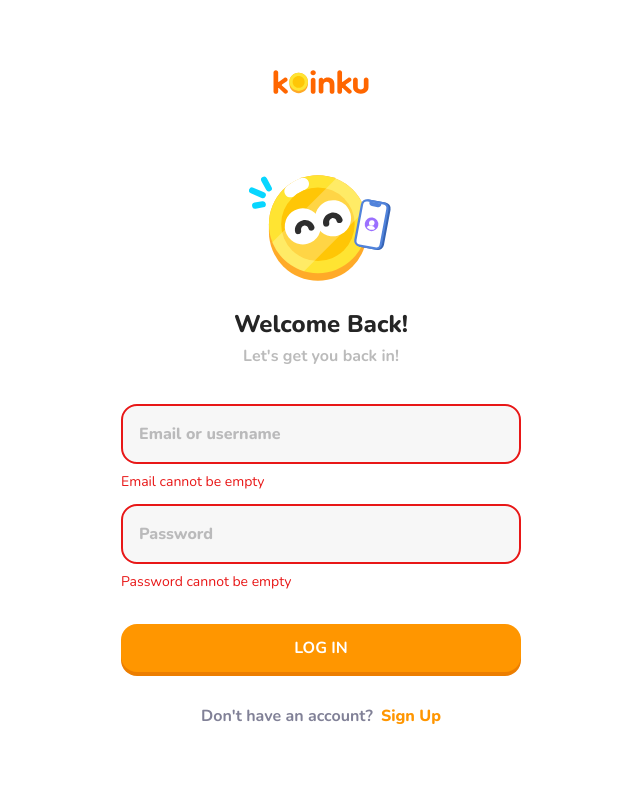
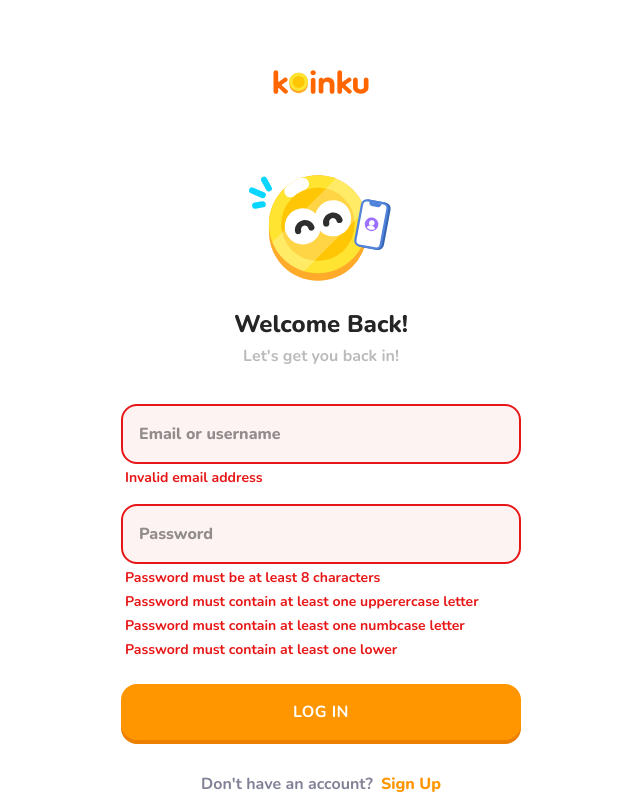
Before and after one commit to mahasigma-sunib/strukly, a React (Vite) app in the folder strukly-frontend/: page /login in a window 1280 px wide. Both pictures are taken after a click on the button "LOG IN". Shown: the whole page, without its empty margins (319-959 px from the left). Built offline with nearby package versions, Linux system fonts and the light colour scheme; no server answers.

Commit message:
feat: enhance UserLogin and UserRegister components with improved validation and error handling

```diff
--- a/strukly-frontend/src/pages/auth/UserLogin.tsx
+++ b/strukly-frontend/src/pages/auth/UserLogin.tsx
@@ -1,5 +1,4 @@
 import { useState } from "react";
-// import axios from "axios";
 import { useNavigate } from "react-router-dom";
 import { emailSchema, passwordSchema } from "./schema/UserAuthSchemas";
 import useUserAuth from "../../store/UserAuthStore";
@@ -7,151 +6,158 @@ import Button from "../../components/button/Button";
 import TextLogo from "../../components/logos/TextLogo";
 import LoginMascot from "../../components/mascots/LoginMascot";
 
+// Helper error message component
+const ErrorMessage = ({ children }: { children: React.ReactNode }) => (
+  <p className="text-status-error text-sm font-bold mt-1 ml-1 animate-in fade-in slide-in-from-top-1 duration-200">
+    {children}
+  </p>
+);
+
 function UserLogin() {
   const [email, setEmail] = useState("");
   const [password, setPassword] = useState("");
   const [emailError, setEmailError] = useState("");
   const [passwordError, setPasswordError] = useState<string[]>([]);
   const [loginError, setLoginError] = useState("");
+  const [isLoading, setIsLoading] = useState(false); // Tambahkan state loading
 
   const navigate = useNavigate();
   const login = useUserAuth((s) => s.login);
 
-  const handleEmailValidation = () => {
-    const { error, success } = emailSchema.safeParse(email);
-    if (success) {
-      setEmailError("");
-    } else {
-      setEmailError(error.issues[0].message);
-    }
-  };
+  const validate = () => {
+    const emailVal = emailSchema.safeParse(email);
+    const passVal = passwordSchema.safeParse(password);
 
-  const handlePasswordValidation = () => {
-    const { error, success } = passwordSchema.safeParse(password);
-    if (success) {
-      setPasswordError([]);
-    } else {
-      const errors = error.issues.map((issue) => issue.message);
-      setPasswordError(errors);
-    }
+    if (!emailVal.success) setEmailError(emailVal.error.issues[0].message);
+    else setEmailError("");
+
+    if (!passVal.success)
+      setPasswordError(passVal.error.issues.map((i) => i.message));
+    else setPasswordError([]);
+
+    return emailVal.success && passVal.success;
   };
 
   const handleLogin = async () => {
-    handleEmailValidation();
-    handlePasswordValidation();
     setLoginError("");
+    const isValid = validate();
 
-    if (!email || !password || emailError !== "" || passwordError.length > 0) {
-      if (!email) setEmailError("Email cannot be empty");
-      if (!password) setPasswordError(["Password cannot be empty"]);
-      return;
-    }
+    if (!isValid) return;
 
+    setIsLoading(true);
     try {
       await login(email, password);
-      document.location.href = "/cookie";
-    } catch {
-      setLoginError("Invalid email or password");
+      window.location.href = "/cookie";
+    } catch (err) {
+      setLoginError(
+        "The email or password you entered is incorrect. Please try again."
+      );
+    } finally {
+      setIsLoading(false);
     }
   };
 
   return (
-    <div className="bg-surface min-h-screen flex flex-col items-center">
+    <div className="bg-surface min-h-screen flex flex-col items-center antialiased">
       <div className="flex justify-center items-center w-full pt-10 pb-4">
         <TextLogo width={108} height={84} />
       </div>
 
       <div className="flex flex-col gap-4 items-center w-full max-w-sm md:max-w-md px-6">
-        <div className="flex flex-col gap-1 mb-5 mt-4 items-center justify-center text-center">
+        <div className="flex flex-col gap-1 mb-5 mt-4 items-center text-center">
           <div className="mb-1">
             <LoginMascot width={144} height={144} />
           </div>
-          <p className="font-extrabold text-2xl text-text-primary">
+          <h1 className="font-extrabold text-2xl text-text-primary">
             Welcome Back!
-          </p>
+          </h1>
           <p className="font-bold text-base text-inactive">
             Let's get you back in!
           </p>
         </div>
 
-        {/* Form Fields Section */}
-        <div className="flex flex-col gap-3 w-full">
-          {/* Email Input */}
+        {/* Global Login Error Alert */}
+        {loginError && (
+          <div className="w-full bg-status-error/10 border border-status-error/20 p-3 rounded-2xl flex items-center gap-3 animate-in zoom-in-95 duration-300">
+            <div className="bg-status-error text-white rounded-full p-3 h-5 w-5 flex items-center justify-center text-sm font-bold">
+              !
+            </div>
+            <p className="text-status-error text-sm font-bold">{loginError}</p>
+          </div>
+        )}
+
+        <div className="flex flex-col gap-4 w-full">
+          {/* Email Input Group */}
+          <div className="flex flex-col">
             <input
               type="email"
-            id="email"
               placeholder="Email or username"
               value={email}
-            onChange={(event) => {
-              setEmail(event?.target.value);
-              handleEmailValidation();
+              onChange={(e) => setEmail(e.target.value)}
+              onBlur={() => {
+                const res = emailSchema.safeParse(email);
+                setEmailError(res.success ? "" : res.error.issues[0].message);
               }}
-            onBlur={handleEmailValidation}
-            required
-            className={`w-full p-4 border-2 rounded-2xl text-base font-extrabold text-text-secondary mx-auto block
-                      bg-background focus:outline-none focus:border-primary
-                      ${emailError ? "border-status-error" : "border-border"}`}
+              className={`w-full p-4 border-2 rounded-2xl text-base font-extrabold transition-all duration-200
+                bg-background focus:outline-none focus:ring-4 focus:ring-primary/10
+                ${
+                  emailError
+                    ? "border-status-error bg-status-error/5"
+                    : "border-border focus:border-primary"
+                }`}
             />
-          {emailError != "" && (
-            <p className="text-status-error text-sm mt-[-4px]">{emailError}</p>
-          )}
+            {emailError && <ErrorMessage>{emailError}</ErrorMessage>}
+          </div>
 
-          {/* Password Input */}
+          {/* Password Input Group */}
+          <div className="flex flex-col">
             <input
               type="password"
-            id="password"
               placeholder="Password"
               value={password}
-            onChange={(event) => {
-              setPassword(event?.target.value);
-              handlePasswordValidation();
+              onChange={(e) => setPassword(e.target.value)}
+              onBlur={() => {
+                const res = passwordSchema.safeParse(password);
+                setPasswordError(
+                  res.success ? [] : res.error.issues.map((i) => i.message)
+                );
               }}
-            onBlur={handlePasswordValidation}
-            required
-            className={`w-full p-4 border-2 rounded-2xl text-base font-extrabold text-text-secondary mx-auto block
-                      bg-background focus:outline-none focus:border-primary
+              className={`w-full p-4 border-2 rounded-2xl text-base font-extrabold transition-all duration-200
+                bg-background focus:outline-none focus:ring-4 focus:ring-primary/10
                 ${
                   passwordError.length > 0
-                          ? "border-status-error"
-                          : "border-border"
+                    ? "border-status-error bg-status-error/5"
+                    : "border-border focus:border-primary"
                 }`}
             />
-          {passwordError.length > 0 && (
-            <div className="text-status-error text-sm mt-[-4px]">
-              {passwordError.map((error, index) => (
-                <p key={index}>{error}</p>
+            {passwordError.map((err, i) => (
+              <ErrorMessage key={i}>{err}</ErrorMessage>
             ))}
           </div>
-          )}
         </div>
 
-        {/* Login Button */}
         <Button
           variant="primary"
           onClick={handleLogin}
-          className="rounded cursor-pointer my-4 w-full py-3"
+          disabled={isLoading}
+          className={`rounded-2xl cursor-pointer my-2 w-full py-4 font-black tracking-wide transition-all
+            ${
+              isLoading ? "opacity-70" : "hover:shadow-lg active:scale-[0.98]"
+            }`}
         >
-          LOG IN
+          {isLoading ? "LOGGING IN..." : "LOG IN"}
         </Button>
 
-        {/* Register Link */}
-        <div className="flex flex-row gap-2">
+        <div className="flex flex-row gap-2 mt-2">
           <span className="font-bold text-text-disabled">
-            Don&apos;t have an account?
+            Don't have an account?
           </span>
           <span
             onClick={() => navigate("/register")}
-            className="font-extrabold text-primary cursor-pointer"
+            className="font-extrabold text-primary cursor-pointer hover:underline"
           >
             Sign Up
           </span>
-        </div>
-
-        {/* Login Error Display */}
-        <div>
-          {loginError != "" && (
-            <p className="text-status-error">{loginError}</p>
-          )}
         </div>
       </div>
     </div>
```
Also changed, not shown: strukly-frontend/src/pages/auth/UserRegister.tsx (+78 -13 lines). Lines whose indentation alone changed are shown as unchanged.
